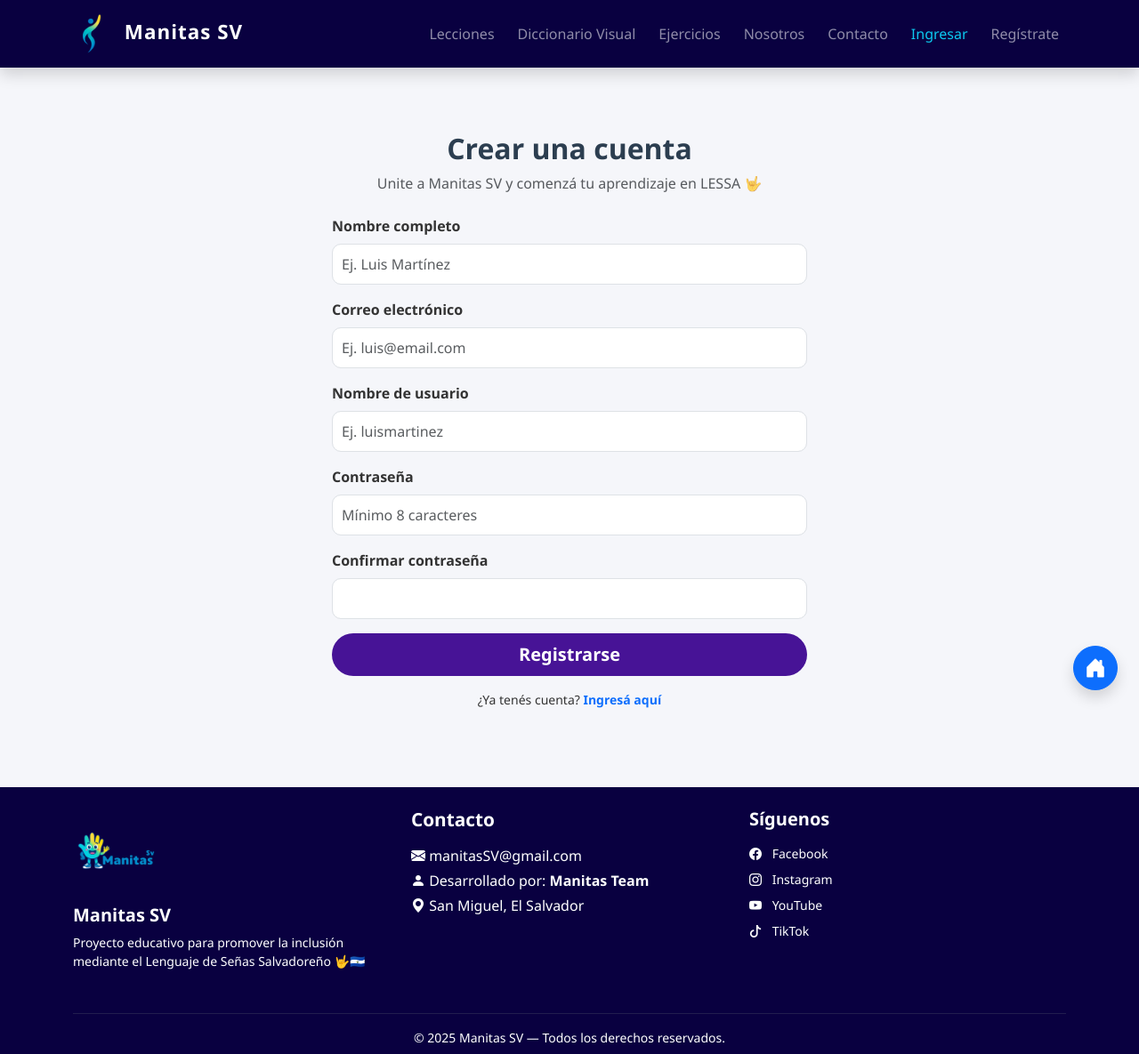
After one commit to EdgarCampillo/Manitas-SV, a Django app: page /registrate/ in a window 1280 px wide. The commit adds this page. Shown: the whole page at 89% size. Run offline with Django 5.2, Linux system fonts and the light colour scheme.

Commit message:
creacion de platillas diccionario_visual y registrate

```diff
--- a/proyecto/manitas/templates/base.html
+++ b/proyecto/manitas/templates/base.html
@@ -35,11 +35,11 @@
       <ul class="navbar-nav ms-auto">
 
         <li class="nav-item">
-          <a class="nav-link" href="">Lecciones</a>
+          <a class="nav-link" href="{% url 'lecciones' %}">Lecciones</a>
         </li>
 
         <li class="nav-item">
-          <a class="nav-link" href="">Diccionario Visual</a>
+          <a class="nav-link" href="{% url 'diccionario_visual' %}">Diccionario Visual</a>
         </li>
 
         <li class="nav-item">
@@ -59,11 +59,11 @@
         </li>
         {% else %}
         <li class="nav-item">
-          <a class="nav-link text-info" href="">Ingresar</a>
+          <a class="nav-link text-info" href="{% url 'login' %}">Ingresar</a>
         </li>
         {% endif %}
         <li class="nav-item">
-          <a class="nav-link" href="">Regístrate</a>
+          <a class="nav-link" href="{% url 'registrate' %}">Regístrate</a>
         </li>
 
       </ul>
@@ -147,6 +147,10 @@
     </div>
 </footer>
 
+<a href="{% url 'home' %}" class="btn btn-primary position-fixed bottom-0 end-0 m-4 shadow rounded-circle" style="z-index: 1000;">
+    <i class="bi bi-house-door-fill fs-4"></i>
+</a>
+
 <!-- Bootstrap JS -->
 <script src="https://cdn.jsdelivr.net/npm/bootstrap@5.3.3/dist/js/bootstrap.bundle.min.js"></script>
 </body>
--- a/proyecto/manitas/templates/home.html
+++ b/proyecto/manitas/templates/home.html
@@ -1,5 +1,4 @@
 {% extends "base.html" %}
-
 {% block content %}
 
 <!-- ================================
@@ -21,7 +20,7 @@
         <!-- BOTONES -->
         <div class="d-flex justify-content-center flex-wrap gap-3 mt-4">
             <a href="#" class="btn btn-amarillo btn-lg fw-bold px-4">Aprender ahora</a>
-            <a href="#" class="btn btn-morado-outline btn-lg fw-bold px-4">Diccionario de Señas</a>
+            <a href="{% url 'diccionario_visual' %}" class="btn btn-morado-outline btn-lg fw-bold px-4">Diccionario de Señas</a>
             <a href="#" class="btn btn-morado btn-lg fw-bold px-4">Crear Cuenta</a>
         </div>
 
--- /dev/null
+++ b/proyecto/manitas/templates/login.html
@@ -0,0 +1 @@
+{% extends "base.html" %}
--- /dev/null
+++ b/proyecto/manitas/templates/registrate.html
@@ -0,0 +1,59 @@
+{% extends "base.html" %}
+{% load static %}
+
+{% block content %}
+
+<!--  REGISTRO DE USUARIO-->
+<section class="py-5">
+  <div class="container">
+    <div class="row justify-content-center">
+      <div class="col-md-6">
+
+        <div class="text-center mb-4">
+          <h2 class="fw-bold">Crear una cuenta</h2>
+          <p class="text-muted">Unite a Manitas SV y comenzá tu aprendizaje en LESSA 🤟</p>
+        </div>
+
+        <form method="POST" action="#">
+          {% csrf_token %}
+
+          <div class="mb-3">
+            <label for="nombre" class="form-label fw-bold">Nombre completo</label>
+            <input type="text" class="form-control" id="nombre" name="nombre" placeholder="Ej. Luis Martínez" required>
+          </div>
+
+          <div class="mb-3">
+            <label for="email" class="form-label fw-bold">Correo electrónico</label>
+            <input type="email" class="form-control" id="email" name="email" placeholder="Ej. luis@email.com" required>
+          </div>
+
+          <div class="mb-3">
+            <label for="usuario" class="form-label fw-bold">Nombre de usuario</label>
+            <input type="text" class="form-control" id="usuario" name="usuario" placeholder="Ej. luismartinez" required>
+          </div>
+
+          <div class="mb-3">
+            <label for="password" class="form-label fw-bold">Contraseña</label>
+            <input type="password" class="form-control" id="password" name="password" placeholder="Mínimo 8 caracteres" required>
+          </div>
+
+          <div class="mb-3">
+            <label for="confirmar" class="form-label fw-bold">Confirmar contraseña</label>
+            <input type="password" class="form-control" id="confirmar" name="confirmar" required>
+          </div>
+
+          <div class="d-grid">
+            <button type="submit" class="btn btn-morado btn-lg fw-bold">Registrarse</button>
+          </div>
+
+          <div class="text-center mt-3">
+            <p class="small">¿Ya tenés cuenta? <a href="{% url 'login' %}" class="text-decoration-none fw-bold text-primary">Ingresá aquí</a></p>
+          </div>
+        </form>
+
+      </div>
+    </div>
+  </div>
+</section>
+
+{% endblock %}
--- a/proyecto/manitas/views.py
+++ b/proyecto/manitas/views.py
@@ -4,3 +4,16 @@ from django.shortcuts import render
 
 def home(request):
     return render(request, "home.html")
+
+def diccionario_visual(request):
+    letras = [chr(i) for i in range(65, 91)]  # A-Z
+    return render(request, 'diccionario_visual.html', {'letras': letras})
+
+def lecciones(request, ):
+    return render(request, 'lecciones.html')
+
+def registrate(request):
+    return render(request, 'registrate.html')
+
+def login(request):
+    return render(request, 'login.html')
--- a/proyecto/proyecto/urls.py
+++ b/proyecto/proyecto/urls.py
@@ -6,4 +6,8 @@ urlpatterns = [
     path('admin/', admin.site.urls),
     path('',views.home, name='home'),
     path('home/', views.home, name="home"),
+    path('diccionario/', views.diccionario_visual, name="diccionario_visual"),
+    path('lecciones/', views.lecciones, name="lecciones"),
+    path('registrate/', views.registrate, name="registrate"),
+    path('login/', views.login, name="login"),
 ]
```
Also changed, not shown: proyecto/manitas/templates/diccionario_visual.html (added, +37 -0 lines), proyecto/manitas/templates/lecciones.html (added, +28 -0 lines).
